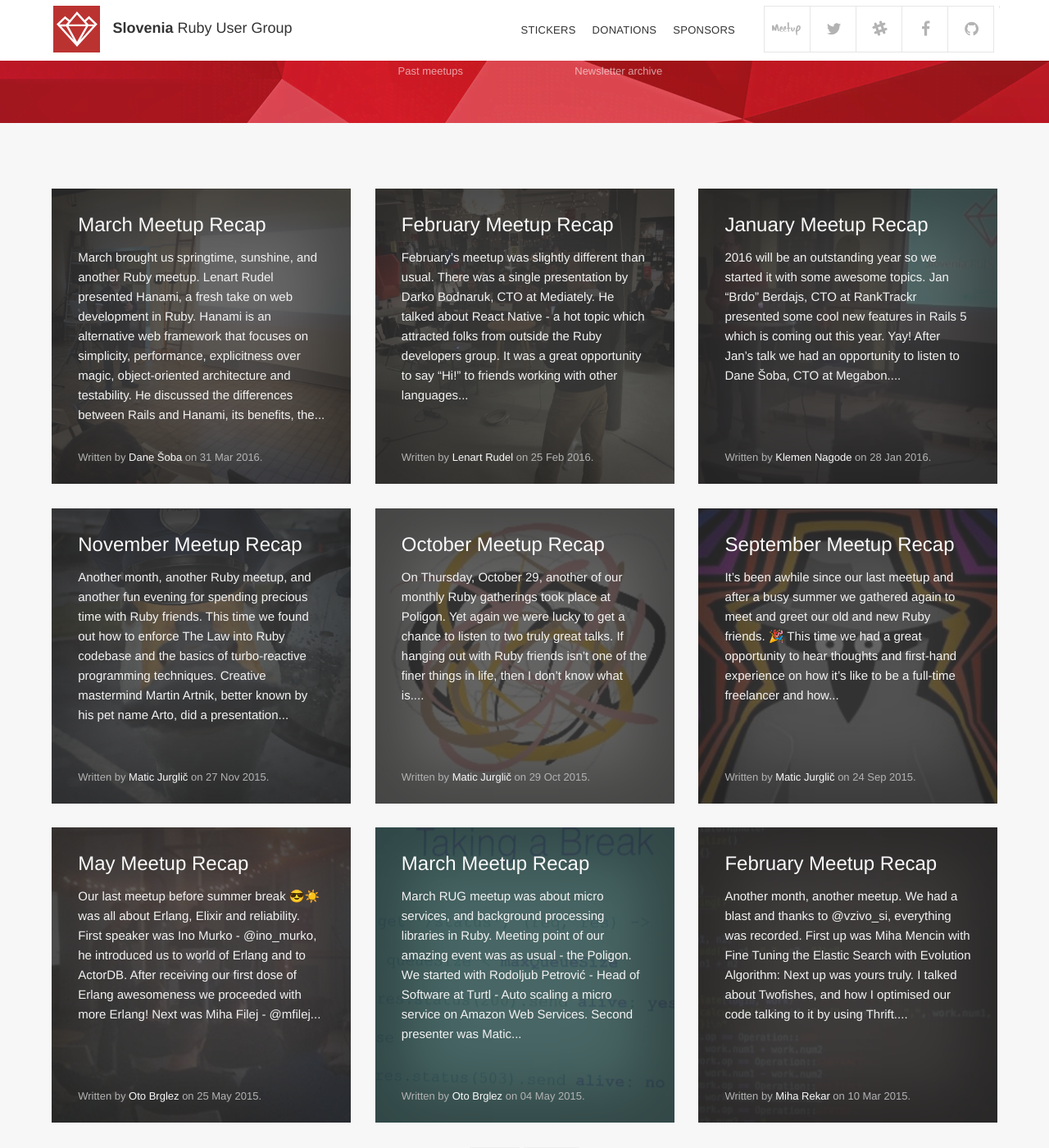
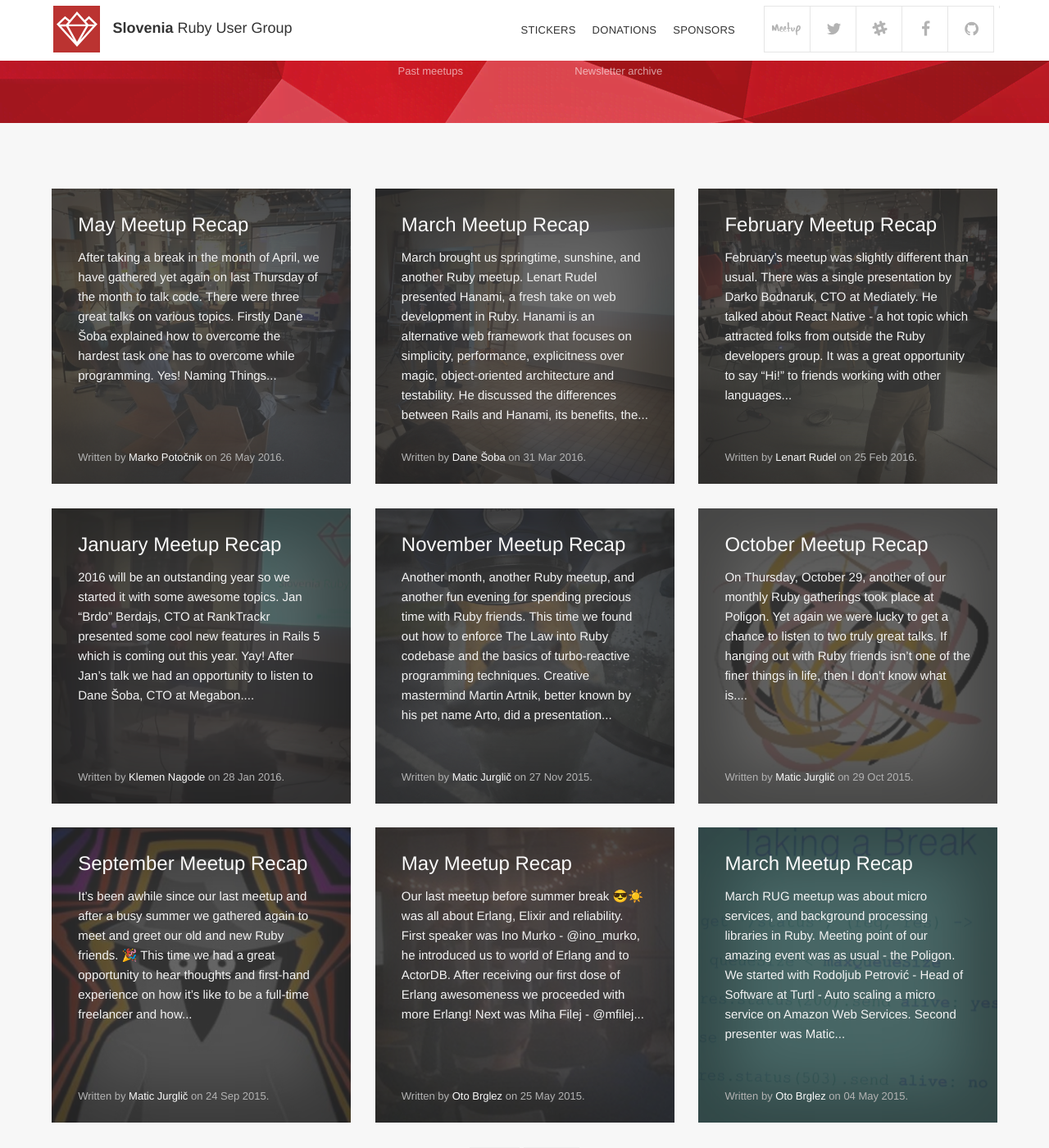
Before and after one commit to RubySlovenia/RubySlovenia.github.io, a Jekyll site: the page built from index.html, in a window 1280 px wide and 1400 px high, scrolled down 250 px. Shown: the whole window at 82% size. Built offline with Jekyll 4.4.1, drawn with Linux system fonts in a browser that asks for light colours; nearby versions of some CDN libraries; emoji names are drawn with the system emoji font; the list of posts is cut into pages by our own code.

Commit message:
Recap for May's meetup (#43)
* Add recap for May's meetup

* Add photos for May's meetup

* Changing a photo for May's meetup

* Changing a photo for May's meetup again

* Adding background photo for May's meetup

* Author added in _config.yml

```diff
--- a/_config.yml
+++ b/_config.yml
@@ -54,6 +54,10 @@
     name:           Dane Šoba
     url:            https://si.linkedin.com/in/dane-šoba-9a70073
     email:          dane.soba@gmail.com
+  antonpot:
+    name:           Marko Potočnik
+    url:            https://twitter.com/mapotocnik
+    email:          markoapotocnik@gmail.com
 
 paginate:         9
 
--- /dev/null
+++ b/_posts/2016-05-26-may-meetup-recap.md
@@ -0,0 +1,43 @@
+---
+layout: post
+title: May Meetup Recap
+author: antonpot
+bg_photo: /assets/img/posts/2016-05-26-meetup-1.jpg
+---
+
+After taking a break in the month of April, we have gathered yet again on last Thursday of the month to talk code. There were three great talks on various topics.
+
+Firstly [Dane Šoba](https://si.linkedin.com/in/dane-šoba-9a70073) explained how to overcome the hardest task one has to overcome while programming.
+
+<img src="http://images.techhive.com/images/idge/imported/article/itw/2013/10/23/programmers_hardest_tasks-600x700-100521914-orig.jpg">
+
+Yes! Naming Things is the hardest.
+Everybody who were present, will be saving tremendous amount of time while, I expect.
+In case you couldn’t make the MeetUp, he generously provided his slides, so you can go through them yourself. Still, don’t do the same mistake, and miss the MeetUp again.
+
+<script async class="speakerdeck-embed" data-id="11d7cb4c7f304586b56dfcf9f7003bf8" data-ratio="1.33333333333333" src="//speakerdeck.com/assets/embed.js"></script>
+
+Secondly [Oto Brglez](http://otobrglez.opalab.com) showed us how to [TypeScript](https://www.typescriptlang.org/). Some movie screen writers were disappointed, as they were expecting something else, but they were in minority. The rest of us were excited to see what [Anders Hejlsberg](https://github.com/ahejlsberg) has created this time. Oto live coded a small application, and left us in awe with his code wizardry.
+
+
+And than, for the grand finale, there was some real heat! [Miha Rekar](http://twitter.com/mr_foto) set the graphs on fire. I hadn’t had known you can do that, but on Thursday I was convinced otherwise. As it turns out, there's something called Flame Graphs out there, and they are pretty useful, if you want to analyse your stack, and check what’s eating all your processing power.
+
+<script async class="speakerdeck-embed" data-id="acc63ab216464c719162f38c3620676a" data-ratio="1.33333333333333" src="//speakerdeck.com/assets/embed.js"></script>
+
+Tradition dictates, to have a beer after the talks. We mostly obey.
+
+Thanks everyone for coming! We'd also like to thank our sponsors [Toptal](http://www.toptal.com), [Poligon](http://www.poligon.si) and [V živo](http://vzivo.si).
+
+See you [next time](http://www.meetup.com/RubySlovenia/)! In the meantime, we can also chat on our [Slack](http://slack.rug.si/).
+
+<div class="gallery">
+  <a href="/assets/img/posts/2016-05-26-meetup-1.jpg" target="_blank">
+    <img src="/assets/img/posts/2016-05-26-meetup-1.jpg" alt="Ruby meetup - May 2016">
+  </a>
+
+  <a href="/assets/img/posts/2016-05-26-meetup-2.jpg" target="_blank">
+    <img src="/assets/img/posts/2016-05-26-meetup-2.jpg" alt="Ruby meetup - May 2016">
+  </a>
+
+  <small>Photos by Miha Rekar</small>
+</div>
```
Also changed, not shown: assets/img/posts/2016-05-26-meetup-1.jpg (added), assets/img/posts/2016-05-26-meetup-2.jpg (added).
